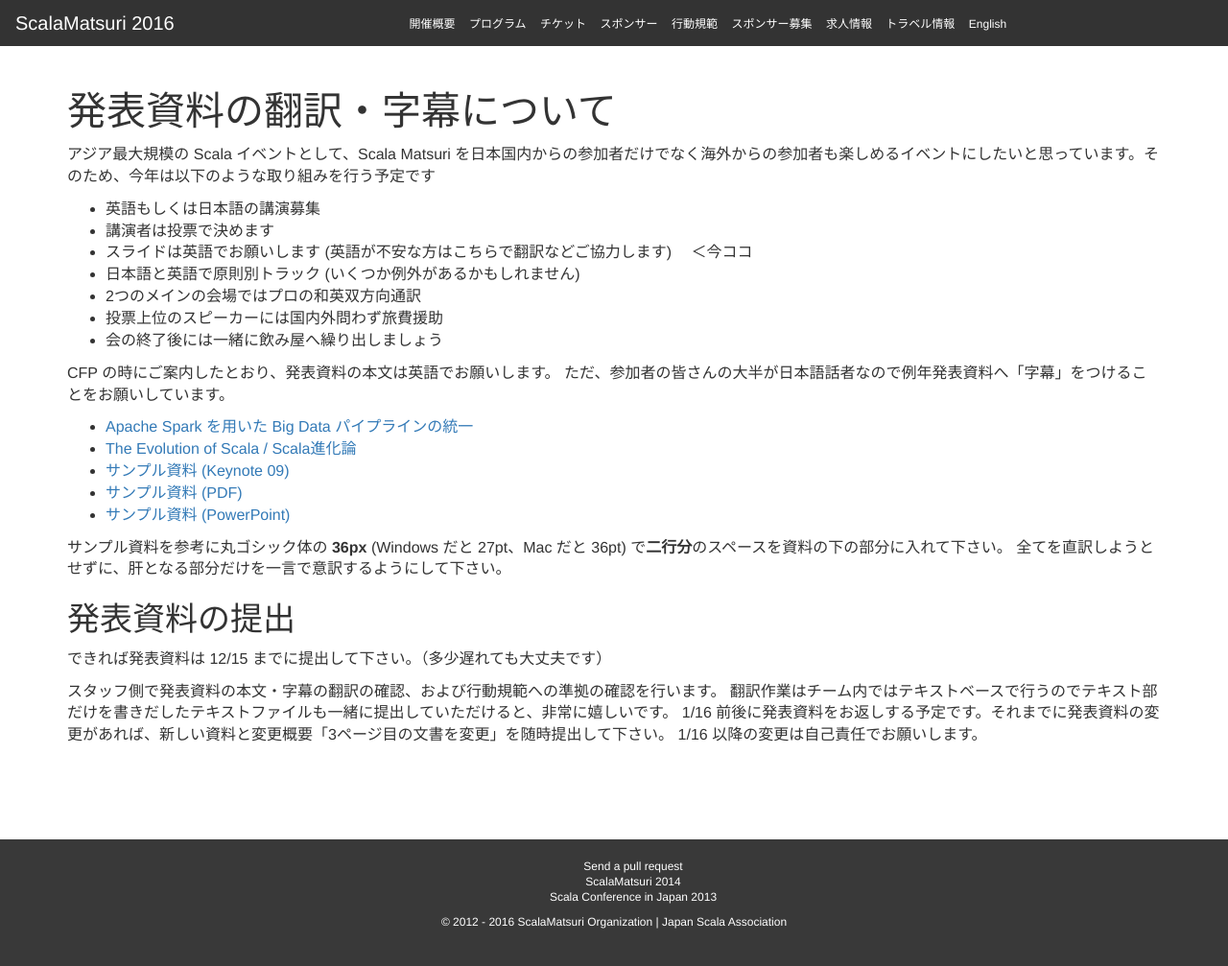
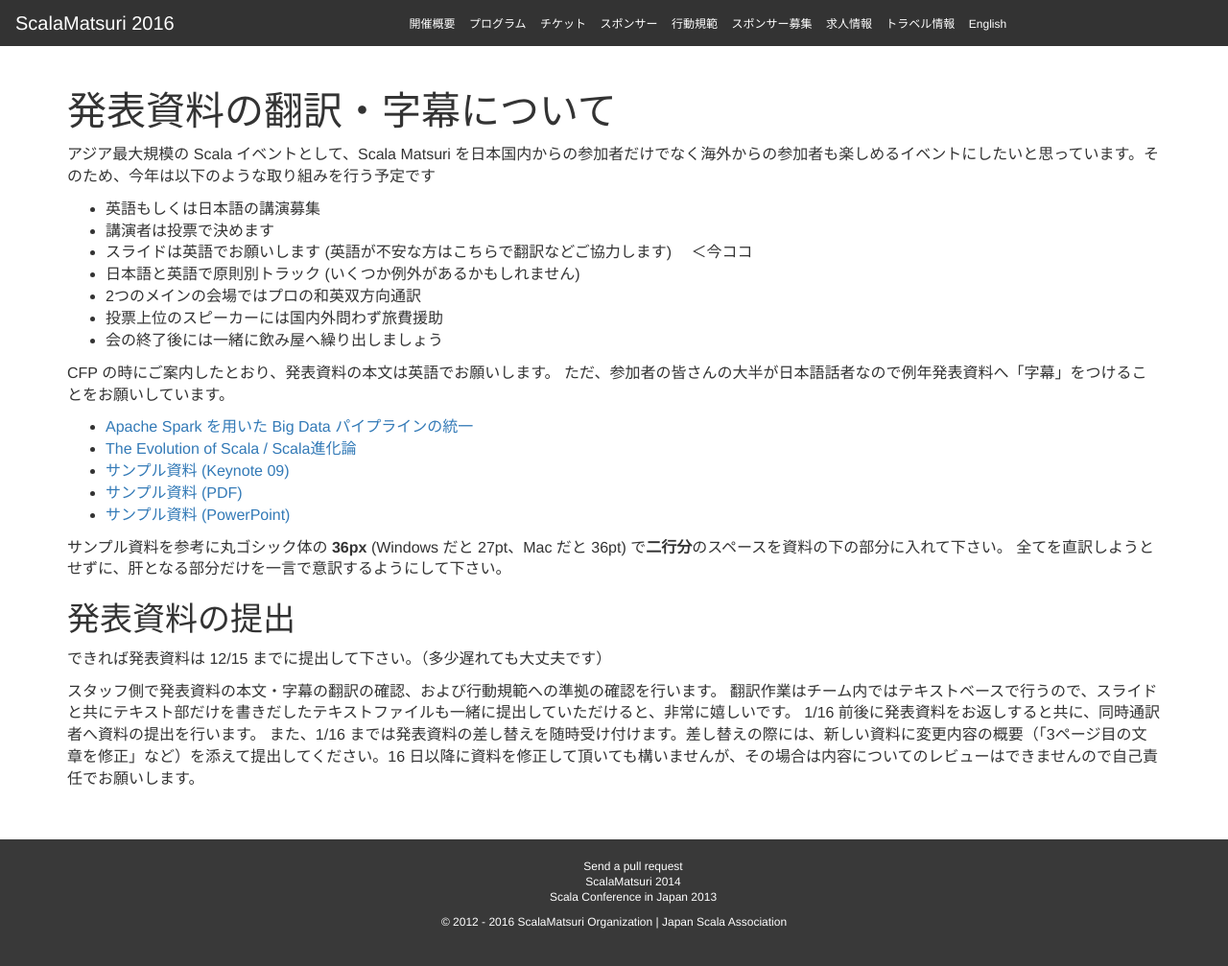
Before and after one commit to scalajp/2016.scalamatsuri.org, a Jekyll site: the page built from ja/slides/index.md, in a window 1280 px wide and 1015 px high. Shown: the top 1007 px of the window at 96% size. Built offline with Jekyll 4.4.1, drawn with Linux system fonts in a browser that asks for light colours; nearby versions of some CDN libraries; comment, search, counter and statistics services are not loaded.

Commit message:
Updates per review

```diff
--- a/ja/slides/index.md
+++ b/ja/slides/index.md
@@ -31,6 +31,6 @@ CFP の時にご案内したとおり、発表資料の本文は英語でお願
 できれば発表資料は 12/15 までに提出して下さい。（多少遅れても大丈夫です）
 
 スタッフ側で発表資料の本文・字幕の翻訳の確認、および行動規範への準拠の確認を行います。
-翻訳作業はチーム内ではテキストベースで行うのでテキスト部だけを書きだしたテキストファイルも一緒に提出していただけると、非常に嬉しいです。
-1/16 前後に発表資料をお返しする予定です。それまでに発表資料の変更があれば、新しい資料と変更概要「3ページ目の文書を変更」を随時提出して下さい。
-1/16 以降の変更は自己責任でお願いします。
+翻訳作業はチーム内ではテキストベースで行うので、スライドと共にテキスト部だけを書きだしたテキストファイルも一緒に提出していただけると、非常に嬉しいです。
+1/16 前後に発表資料をお返しすると共に、同時通訳者へ資料の提出を行います。
+また、1/16 までは発表資料の差し替えを随時受け付けます。差し替えの際には、新しい資料に変更内容の概要（「3ページ目の文章を修正」など）を添えて提出してください。16 日以降に資料を修正して頂いても構いませんが、その場合は内容についてのレビューはできませんので自己責任でお願いします。
```
Also changed, not shown: en/slides/index.md (+4 -2 lines).
